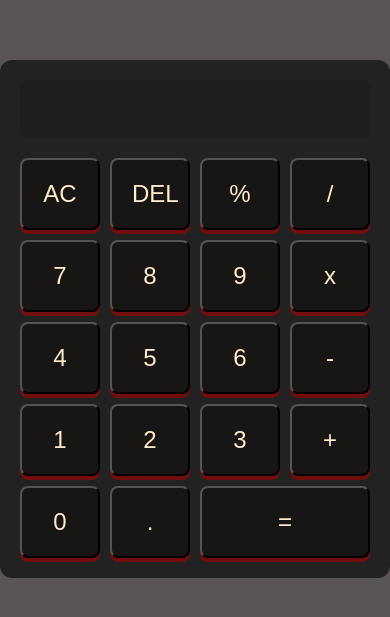
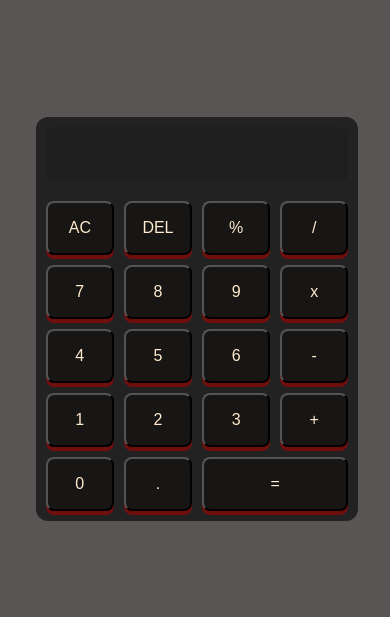
Before and after one commit to moeawad11/CalcApp, a plain HTML site: page index.html in a window 390 px wide. Shown: the part 103-720 px from the top of the page. Drawn offline with Linux system fonts and the light colour scheme.

Commit message:
Fix Responsiveness for small phones

```diff
--- a/styles/style.css
+++ b/styles/style.css
@@ -9,8 +9,9 @@ body {
 
 .container {
   display: grid;
-  grid-template-columns: repeat(4, 80px);
+  grid-template-columns: repeat(4, 1fr);
   gap: 10px;
+  margin: 0 auto;
   background: #222;
   padding: 20px;
   border-radius: 12px;
@@ -57,3 +58,21 @@ body {
 .equal{
   grid-column: span 2;
 }
+
+@media (max-width: 480px) {
+  .container {
+    width: 95%;
+    padding: 10px;
+    margin: 0 auto;
+  }
+
+  .display {
+    font-size: 1.2rem;
+    padding: 1rem;
+  }
+
+  .container button {
+    font-size: 1rem;
+    padding: 1rem;
+  }
+}
```
